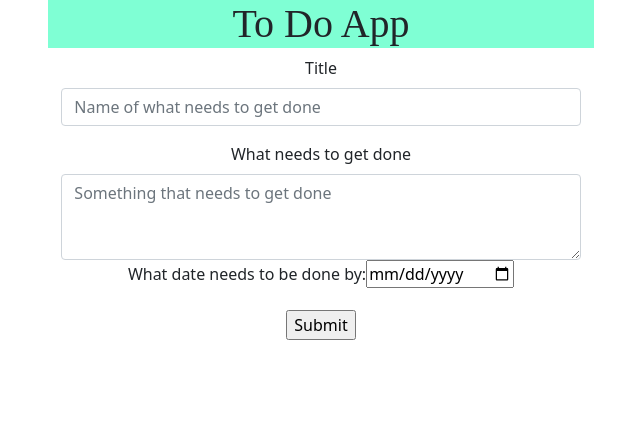
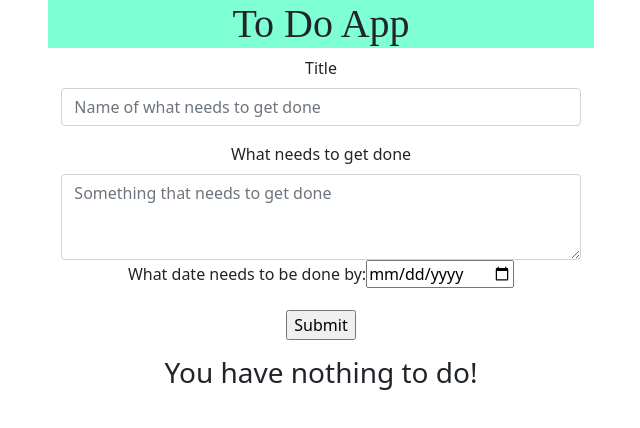
Before and after one commit to tylerletendre98/toDoApp, a React (Create React App) app: page / in a window 1280 px wide. Shown: the top 428 px of the page, without its empty margins (319-959 px from the left). Built offline with nearby package versions, Linux system fonts and the light colour scheme.

Commit message:
conditionally renders if there are no todos it displays showing there are no todos if you add a todo it changes the to the todos in the todo array

```diff
--- a/src/components/displayTodos/DisplayTodos.jsx
+++ b/src/components/displayTodos/DisplayTodos.jsx
@@ -1,5 +1,12 @@
 const DisplayTodos = (props) => {
-  //   console.log(props.toDos);
+  console.log(props.toDos);
+  if (props.toDos.length === 0) {
+    return (
+      <div>
+        <h3>You have nothing to do!</h3>
+      </div>
+    );
+  } else {
     return (
       <div>
         <div>
@@ -21,6 +28,7 @@ const DisplayTodos = (props) => {
         </div>
       </div>
     );
+  }
 };
 
 export default DisplayTodos;
```
Lines whose indentation alone changed are shown as unchanged.
